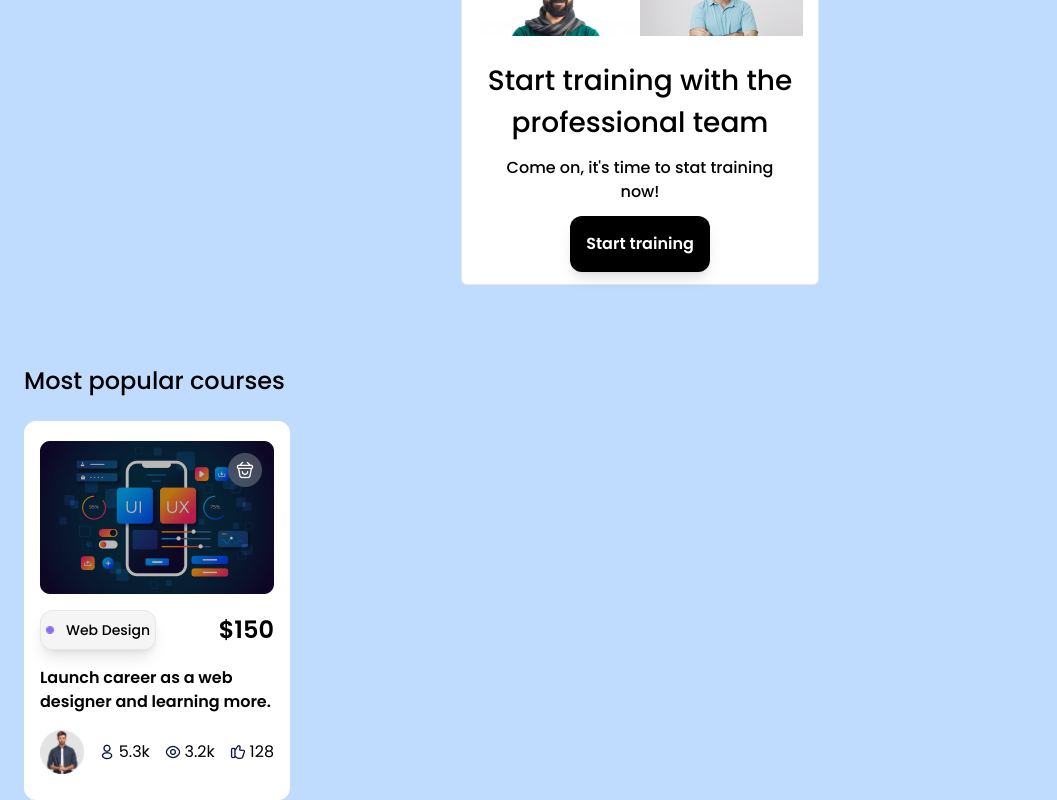
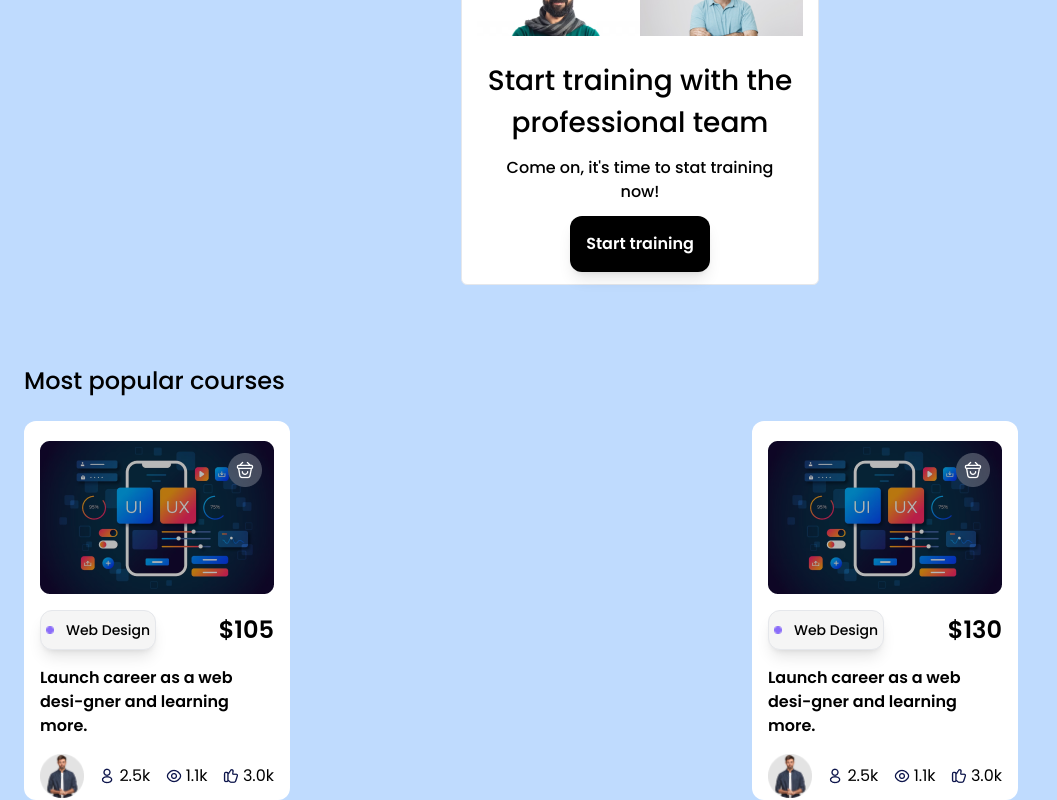
Before and after one commit to Deyjuwon/Sinar, a React (Vite) app: page / in a window 1280 px wide. Shown: the part 817-1617 px from the top of the page, without its empty margins (0-1057 px from the left). Built offline with nearby package versions, Linux system fonts and the light colour scheme.

Commit message:
added a swiper motion to the cards

```diff
--- a/package.json
+++ b/package.json
@@ -13,7 +13,8 @@
     "react": "^18.2.0",
     "react-dom": "^18.2.0",
     "react-icons": "^5.0.1",
-    "react-router-dom": "^6.21.3"
+    "react-router-dom": "^6.21.3",
+    "swiper": "^11.0.5"
   },
   "devDependencies": {
     "@types/react": "^18.2.43",
--- a/src/Components/CourseCard.jsx
+++ b/src/Components/CourseCard.jsx
@@ -3,13 +3,13 @@ import rec49 from '../assets/Rectangle 49.png';
 import baghappy from '../assets/bag-happy.png';
 import ellipse from '../assets/Ellipse 5.png';
 import profilePhoto from '../assets/Ellipse 6.png';
-import profile from '../assets/profile.png';
+import profiles from '../assets/profile.png';
 import eye from '../assets/eye.png';
 import like from '../assets/like.png';
 
 
 
-const CourseCard = () => {
+const CourseCard = (props) => {
   return (
     <div className='bg-white  w-266 h-379 flex flex-col gap-4  px-4 rounded-xl pt-5 pb-4'>
         <img src={rec49} alt=""  />
@@ -17,27 +17,27 @@ const CourseCard = () => {
         <div className='flex items-center justify-between'>
             <div className='bg-dirty-white w-116 h-10 border shadow-lg  flex gap-3 items-center justify-center rounded-xl'>
                 <img src={ellipse} alt="" className=' h-2 w-2'   />
-                <p className=' text-sm font-medium'>Web Design</p>
+                <p className=' text-sm font-medium'>{props.course}</p>
             </div>
 
-            <p className='font-semibold text-2xl'>$150</p>
+            <p className='font-semibold text-2xl'>{props.price}</p>
         </div>
 
-        <p className=' font-semibold text-base'>Launch career as a web designer and learning more.</p>
+        <p className=' font-semibold text-base'>{props.description}</p>
 
         <div className='flex justify-between items-center'>
             <img src={profilePhoto} alt="" className='h-11 w-11' />
             <div className='flex gap-1 items-center'>
-                <img src={profile} alt="" className='w-4 h-4' />
-                <p>5.3k</p>
+                <img src={profiles} alt="" className='w-4 h-4' />
+                <p>{props.profile}</p>
                 </div>
             <div className='flex gap-1 items-center'>
                 <img src={eye} alt="" className='w-4 h-4' />
-                <p>3.2k</p>
+                <p>{props.views}</p>
             </div>
             <div className='flex gap-1 items-center'>
                 <img src={like} alt="" className='w-4 h-4' />
-                <p>128</p>
+                <p>{props.likes}</p>
             </div>
 
 
--- a/src/Components/PopularCourses.jsx
+++ b/src/Components/PopularCourses.jsx
@@ -1,11 +1,46 @@
 import React from 'react'
 import CourseCard from './CourseCard'
 
+import { Swiper, SwiperSlide } from 'swiper/react';
+
+// Import Swiper styles
+import 'swiper/css';
+import data  from '../data';
+
+
 const PopularCourses = () => {
+
+
   return (
     <div className='mt-20 ml-6'>
         <p className=' font-medium text-2xl pb-6 '>Most popular courses</p>
-        <CourseCard />
+
+        <Swiper
+            spaceBetween={200}
+            slidesPerView={2}
+            onSlideChange={() => console.log('slide change')}
+            onSwiper={(swiper) => console.log(swiper)}
+            >
+
+            <div className=''>
+                {data.map((item, index) =>
+                <SwiperSlide>
+                    <CourseCard key={index}  course={item.course} description={item.description} likes={item.likes} profile={item.profile} views={item.views} price={item.price}  />
+                </SwiperSlide>
+
+                    )}
+            </div>
+
+
+        </Swiper>
+        <div className='flex gap-4'>
+
+
+        </div>
+
+
+
+
     </div>
   )
 }
--- /dev/null
+++ b/src/data.js
@@ -0,0 +1,60 @@
+
+const data = [
+    {
+        'course': 'Web Design',
+        'price': '$105',
+        'profile': '2.5k',
+        'views': '1.1k',
+        'likes': '3.0k',
+        'description': 'Launch career as a web desi-gner and learning more.',
+
+    },
+    {
+        'course': 'Web Design',
+        'price': '$130',
+        'profile': '2.5k',
+        'views': '1.1k',
+        'likes': '3.0k',
+        'description': 'Launch career as a web desi-gner and learning more.',
+
+    },
+    {
+        'course': 'Web Design',
+        'price': '$100',
+        'profile': '2.5k',
+        'views': '1.1k',
+        'likes': '3.0k',
+        'description': 'Launch career as a web desi-gner and learning more.',
+
+    },
+    {
+        'course': 'Web Design',
+        'price': '$90',
+        'profile': '2.5k',
+        'views': '1.1k',
+        'likes': '3.0k',
+        'description': 'Launch career as a web desi-gner and learning more.',
+
+    },
+    {
+        'course': 'Web Design',
+        'price': '$70',
+        'profile': '2.5k',
+        'views': '1.1k',
+        'likes': '3.0k',
+        'description': 'Launch career as a web desi-gner and learning more.',
+
+    },
+    {
+        'course': 'Web Design',
+        'price': '$150',
+        'profile': '2.5k',
+        'views': '1.1k',
+        'likes': '3.0k',
+        'description': 'Launch career as a web desi-gner and learning more.',
+
+    },
+
+]
+
+export default data;
```
Also changed, not shown: 1 other file (tests, documents, lock files or other folders).
